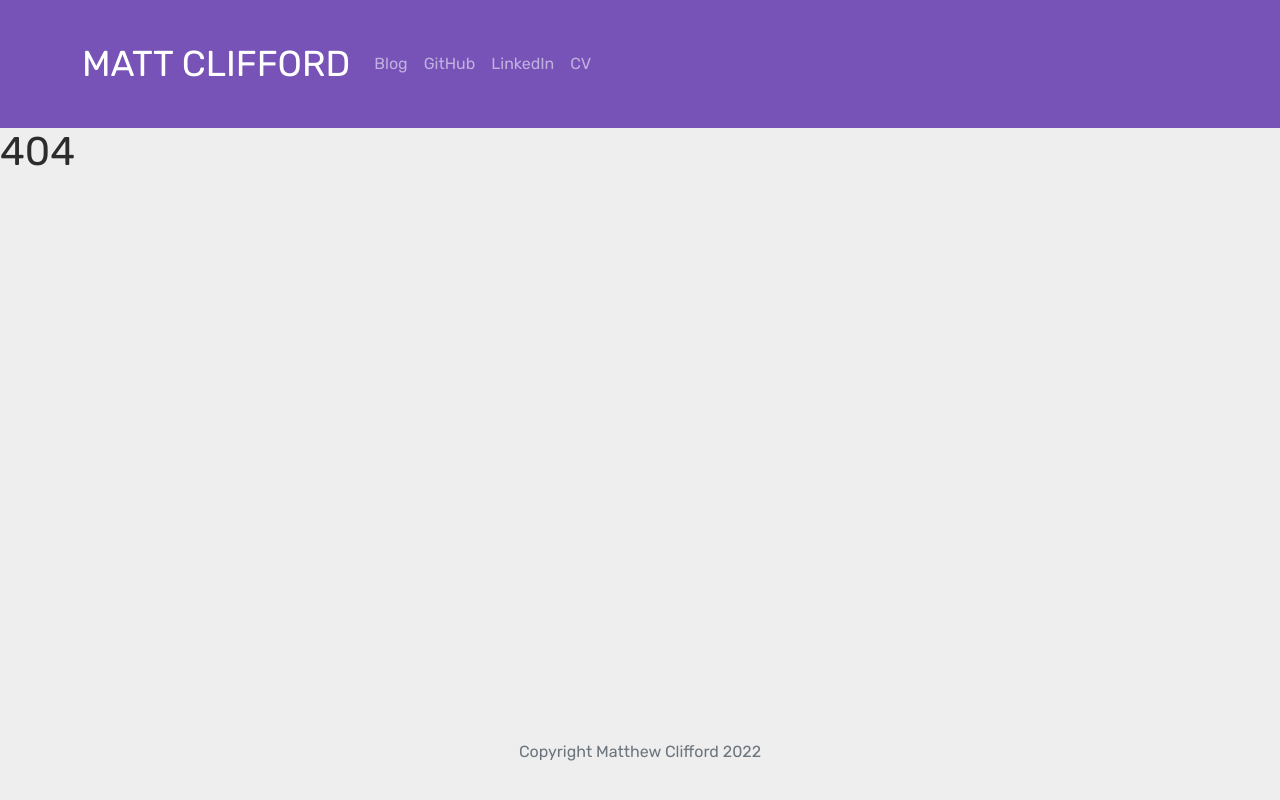
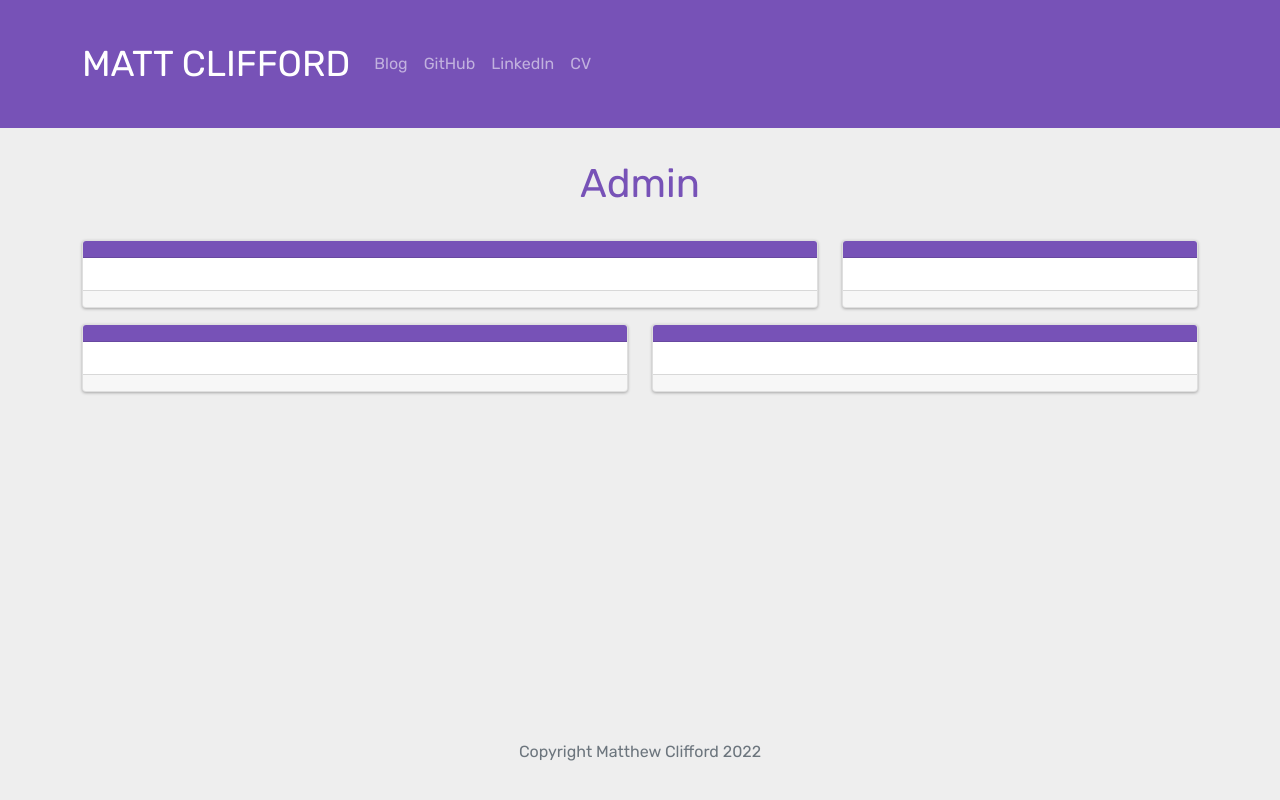
Before and after one commit to BuenVia/portfolio_react, a React (Create React App) app: page /admin in a window 1280 px wide. Before the commit this address had no page. Built offline with nearby package versions, Linux system fonts and the light colour scheme.

Commit message:
reverted to old projects source

```diff
--- a/src/App.js
+++ b/src/App.js
@@ -3,22 +3,20 @@ import { BrowserRouter, Routes, Route } from "react-router-dom";
 import Layout from "./pages/Layout";
 import Home from "./pages/Home";
 import Blog from "./pages/Blog";
+import Admin from "./pages/Admin";
 import NoPage from "./pages/NoPage";
 
 
 
 
 export default function App() {
-
-
-
-
   return (
 <BrowserRouter>
       <Routes>
         <Route path="/" element={<Layout />}>
           <Route index element={<Home />} />
           <Route path="blog" element={<Blog />} />
+          <Route path="admin" element={<Admin />} />
           <Route path="*" element={<NoPage />} />
         </Route>
       </Routes>
--- /dev/null
+++ b/src/components/AdminHome.jsx
@@ -0,0 +1,62 @@
+export default function AdminHome() {
+    return (
+        <div className="row">
+            <div className="col-md-8 mb-3">
+                <div className="card">
+                    <div className="card-header">
+
+                    </div>
+                    <div className="card-body">
+
+                    </div>
+                    <div className="card-footer">
+
+                    </div>
+
+                </div>
+            </div>
+            <div className="col-md-4 mb-3">
+                <div className="card">
+                    <div className="card-header">
+
+                    </div>
+                    <div className="card-body">
+
+                    </div>
+                    <div className="card-footer">
+
+                    </div>
+
+                </div>
+            </div>
+            <div className="col-md-6 mb-3">
+                <div className="card">
+                    <div className="card-header">
+
+                    </div>
+                    <div className="card-body">
+
+                    </div>
+                    <div className="card-footer">
+
+                    </div>
+
+                </div>
+            </div>
+            <div className="col-md-6 mb-3">
+                <div className="card">
+                    <div className="card-header">
+
+                    </div>
+                    <div className="card-body">
+
+                    </div>
+                    <div className="card-footer">
+
+                    </div>
+
+                </div>
+            </div>
+        </div>
+    )
+}
--- a/src/components/Projects.jsx
+++ b/src/components/Projects.jsx
@@ -1,28 +1,8 @@
 import ProjectContainer from "./ProjectContainer"
-import React, { useEffect, useState } from "react"
-import axios from "axios"
+
+import projects from "../projects"
 
 export default function Projects() {
-
-    const [loading, setLoading] = useState(false)
-    const [projectsArr, setProjectsArr] = useState([])
-
-    const url = 'https://mjclifford.onrender.com/api/projects'
-
-    const loadProjects = async () => {
-        try {
-            await axios.get(url)
-            .then(res => setProjectsArr(res.data))
-            setLoading(true)
-        } catch (err) {
-            console.error(err)
-        }
-    }
-
-    useEffect(() => {
-        loadProjects()
-    }, [])
-
     return (
         <div className="mt-4">
         <div className="card">
@@ -30,18 +10,13 @@ export default function Projects() {
                 <h4>Projects</h4>
             </div>
             <div className="blog-body">
-            {loading ?
+
                 <div className="card-body row">
-                {projectsArr.reverse().map(project => {
+                {projects.reverse().map(project => {
                     return <ProjectContainer key={project._id} project={project} />
                 })}
             </div>
-            :
-            <div style={{marginTop: '1rem'}}>
-                <div className="spinner-border" role="status">
-                    <span className="visually-hidden">Loading...</span>
-                </div>
-            </div>}
+
             </div>
         </div>
     </div>
--- /dev/null
+++ b/src/pages/Admin.jsx
@@ -0,0 +1,12 @@
+import AdminHome from "../components/AdminHome"
+
+export default function Admin() {
+    return (
+        <div className="container">
+            <h1 className="title">Admin</h1>
+
+            <AdminHome />
+
+        </div>
+    )
+}
--- /dev/null
+++ b/src/projects.js
@@ -0,0 +1,63 @@
+const projects = [
+    {
+      title: "Finance Tracker 💰",
+      content:
+        "Track monetary incomings and outgoings. Built usings HTML, CSS and JS.",
+      site: "https://tangerine-zuccutto-1594b0.netlify.app/",
+      gitHub: "https://github.com/BuenVia/finance_tracker",
+      __v: 0,
+    },
+    {
+      title: "Sports Stash ⚽",
+      content: "An eCommerce store. Built with HTML, CSS and JS.",
+      site: "https://startling-crisp-5a80df.netlify.app/",
+      gitHub: "https://github.com/BuenVia/eCommerce",
+      __v: 0
+    },
+    {
+      title: "ARC Support Services 🚗",
+      content:
+        "Website for ARC Support Services built using HTML, CSS, JS.",
+      site: "https://arcsupportservices.herokuapp.com/",
+      gitHub: "https://github.com/BuenVia/arc_new",
+      __v: 0
+    },
+    {
+        title: "Note App 🗈",
+        content: "A note taking app built using React. ",
+        site: "https://keep-app-react.netlify.app/",
+        gitHub: "https://github.com/BuenVia/Keeper_App",
+        __v: 0
+      },
+    {
+      title: "Weather App 🌦",
+      content: "A weather app, perfoming an API call based on locations, built using React. ",
+      site: "https://previsto.netlify.app/",
+      gitHub: "https://github.com/BuenVia/weatherReact",
+      __v: 0
+    },
+    {
+      title: "Country Cards 🌍",
+      content: "An app that performs an API call that returns country infomation cards, built using React. ",
+      site: "https://countrycard.netlify.app/",
+      gitHub: "https://github.com/BuenVia/countries-finder",
+      __v: 0
+    },
+    {
+        title: "VerbApps 🗣️ ",
+        content:
+          "A language learning app for practicing Spanish verb conjugations. Built with HTML, CSS and JS.",
+        site: "https://verbapp.netlify.app/",
+        gitHub: "https://github.com/BuenVia/VerbApp",
+        __v: 0,
+      },
+    {
+        title: 'BuenVia API 📟',
+        content: 'API built in Node JS that returns Spanish/English vocabulary.',
+        site: 'https://buenvia.herokuapp.com/',
+        gitHub: 'https://github.com/BuenVia/spanish-API',
+        __v: 0,
+    }
+  ]
+
+  export default projects
```
